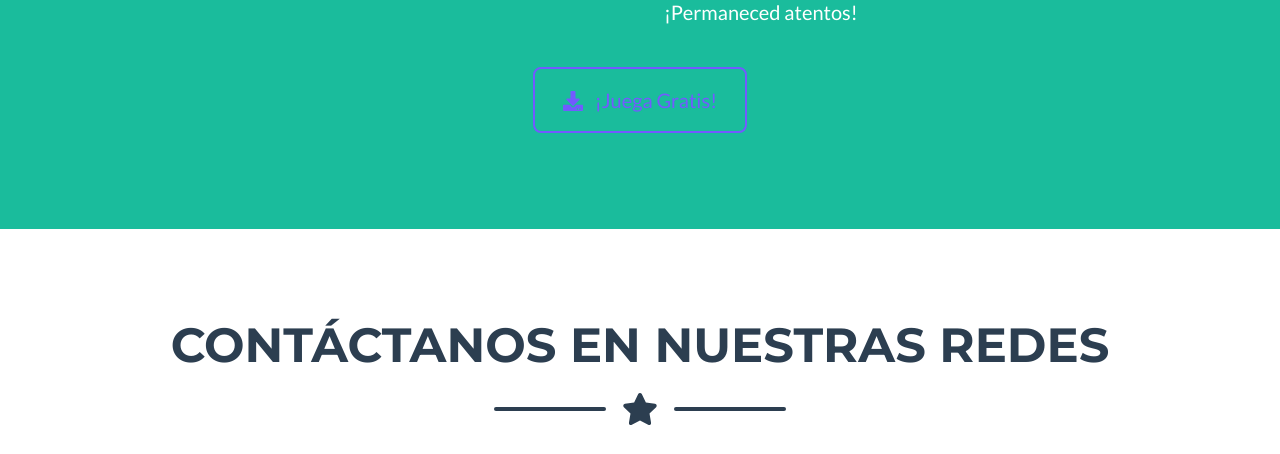
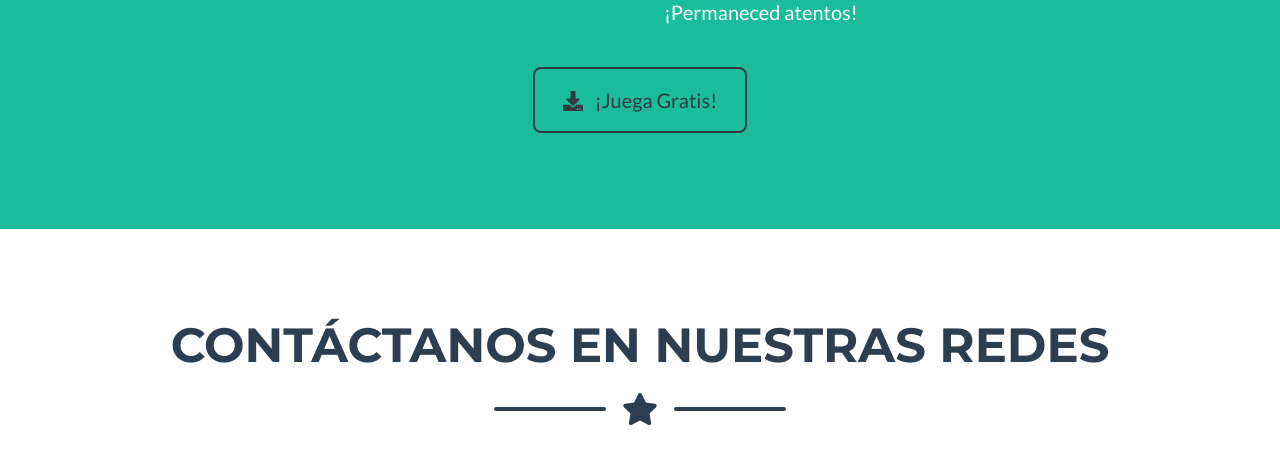
Before and after one commit to SerendipyStudios/SerendipyStudios.github.io, a plain HTML site: page index.html in a window 1280 px wide. Shown: the part 2674-3128 px from the top of the page. Drawn offline with nearby package versions, Linux system fonts and the light colour scheme.

Commit message:
Update index.html

```diff
--- a/index.html
+++ b/index.html
@@ -139,7 +139,7 @@
                 </div>
                 <!-- About Section Button-->
                 <div class="text-center mt-4">
-                    <a class="btn btn-xl btn-outline-light" href="https://serendipystudios.itch.io">
+                    <a class="btn btn-xl btn-outline-dark" href="https://serendipystudios.itch.io">
                         <i class="fas fa-download mr-2"></i>
                         ¡Juega Gratis!
                     </a>
```
